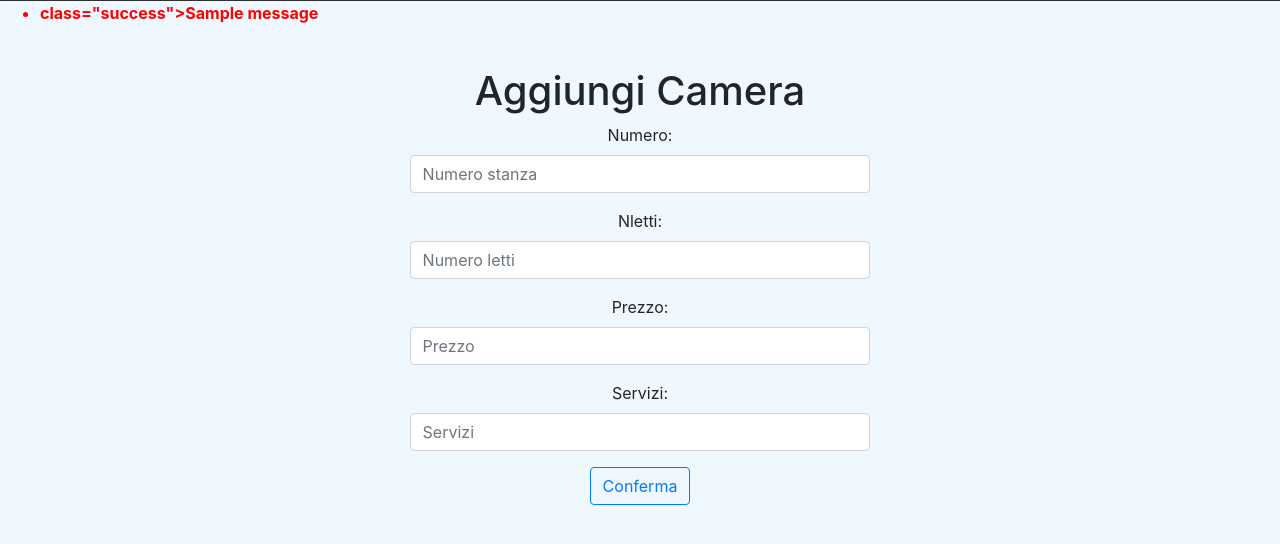
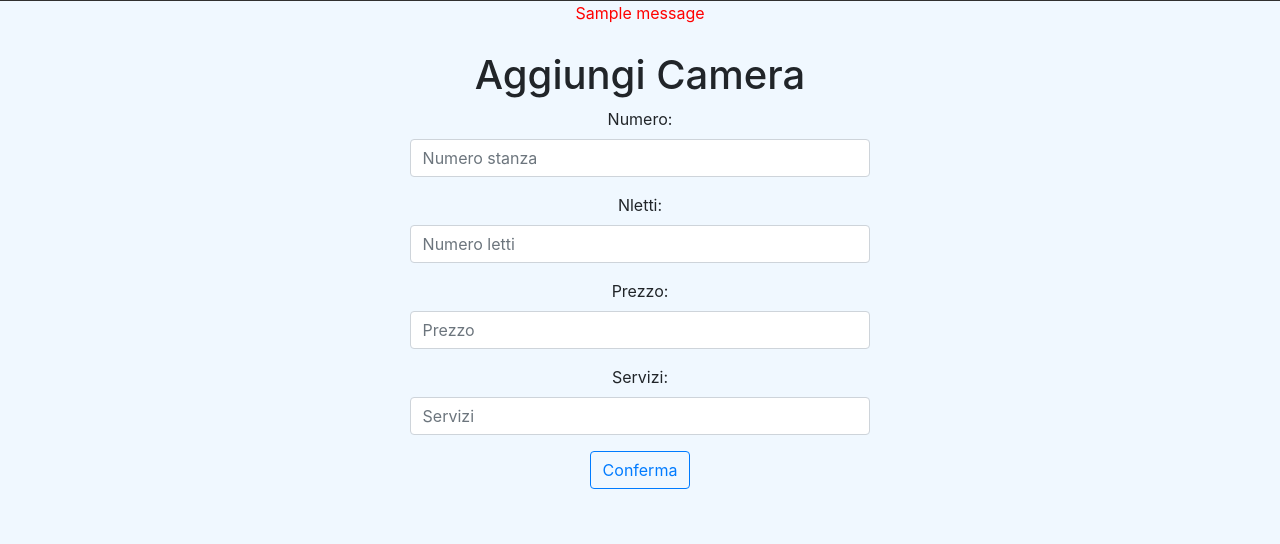
Before and after one commit to lucasimula/isw_progetto, a Django app: template progetto_isw/templates/aggiungiCamera.html in a window 1280 px wide. Shown: the part 94-638 px from the top of the page. Run offline with Django 3.2, Linux system fonts and the light colour scheme; the template is opened without the code that fills it: values that come from a table or form of the project are taken from there, others are empty; tables that the repository leaves empty hold one stand-in row (values such as "Sample post"); one stand-in notice (Sample message) is shown; some libraries are stand-ins or nearby versions.

Commit message:
aggiustato aggiungi camera

```diff
--- a/progetto_isw/templates/aggiungiCamera.html
+++ b/progetto_isw/templates/aggiungiCamera.html
@@ -8,11 +8,11 @@
 {% endblock %}
 {% block content %}
     {% if messages %}
-        <ul class="messages">
+        <div class="colorato">
             {% for message in messages %}
-                <li>{% if message.tags %} class="{{ message.tags }}"{% endif %}>{{ message }}</li>
+                {% if message.tags %} {% endif %} {{ message }}
             {% endfor %}
-        </ul>
+        </div>
     {% endif %}
     <main>
         <div class="wrapper-form">
@@ -21,9 +21,7 @@
                 {% csrf_token %}
                 {% for field in form %}
                     <div class="form-group">
-                        <div class="colorato">
-                            {{ field.errors }}
-                        </div>
+
                         <a>{{ field.label_tag }}</a>
                         {{ field }}
                     </div>
```
Also changed, not shown: 1 other file.
